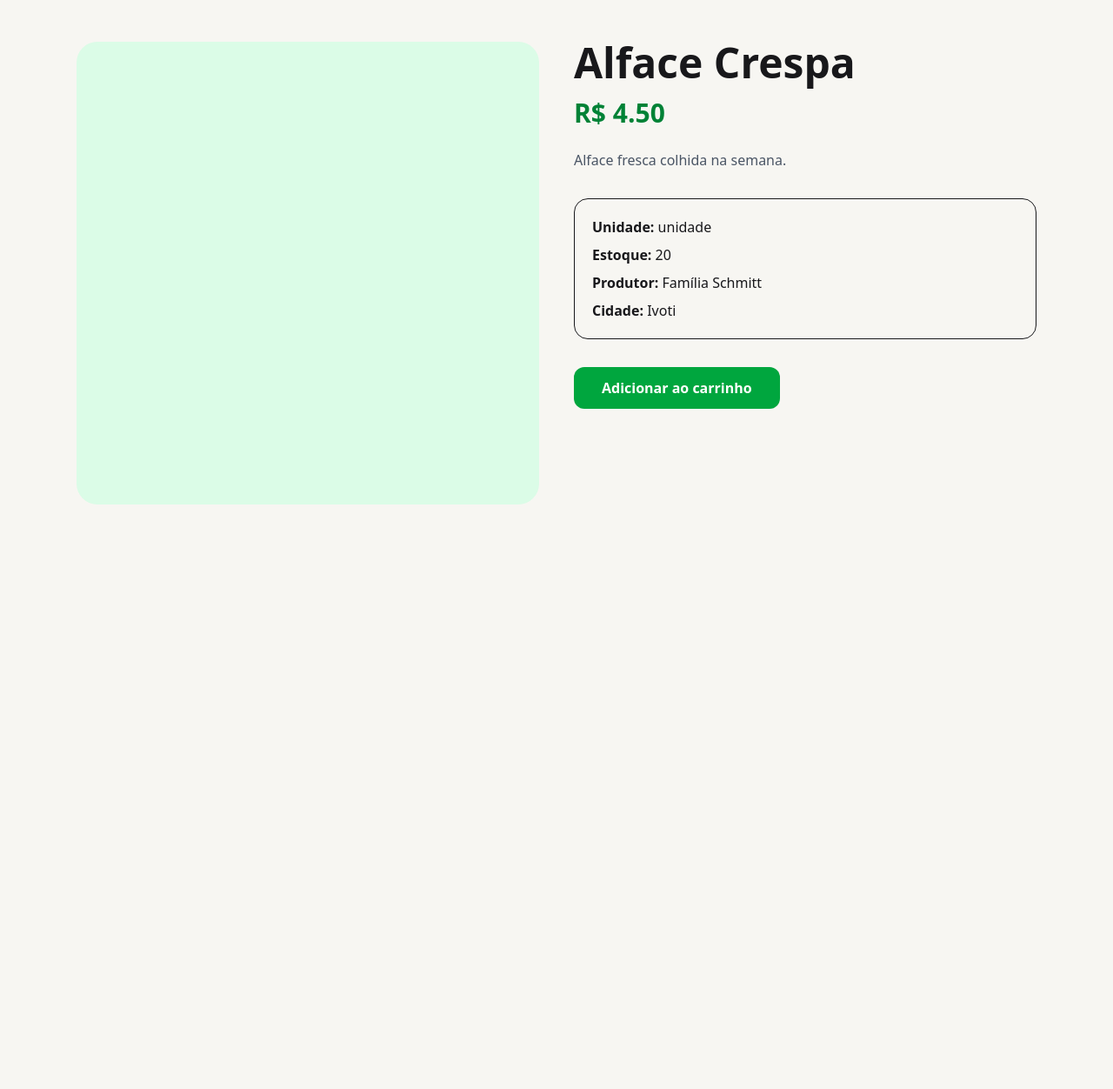
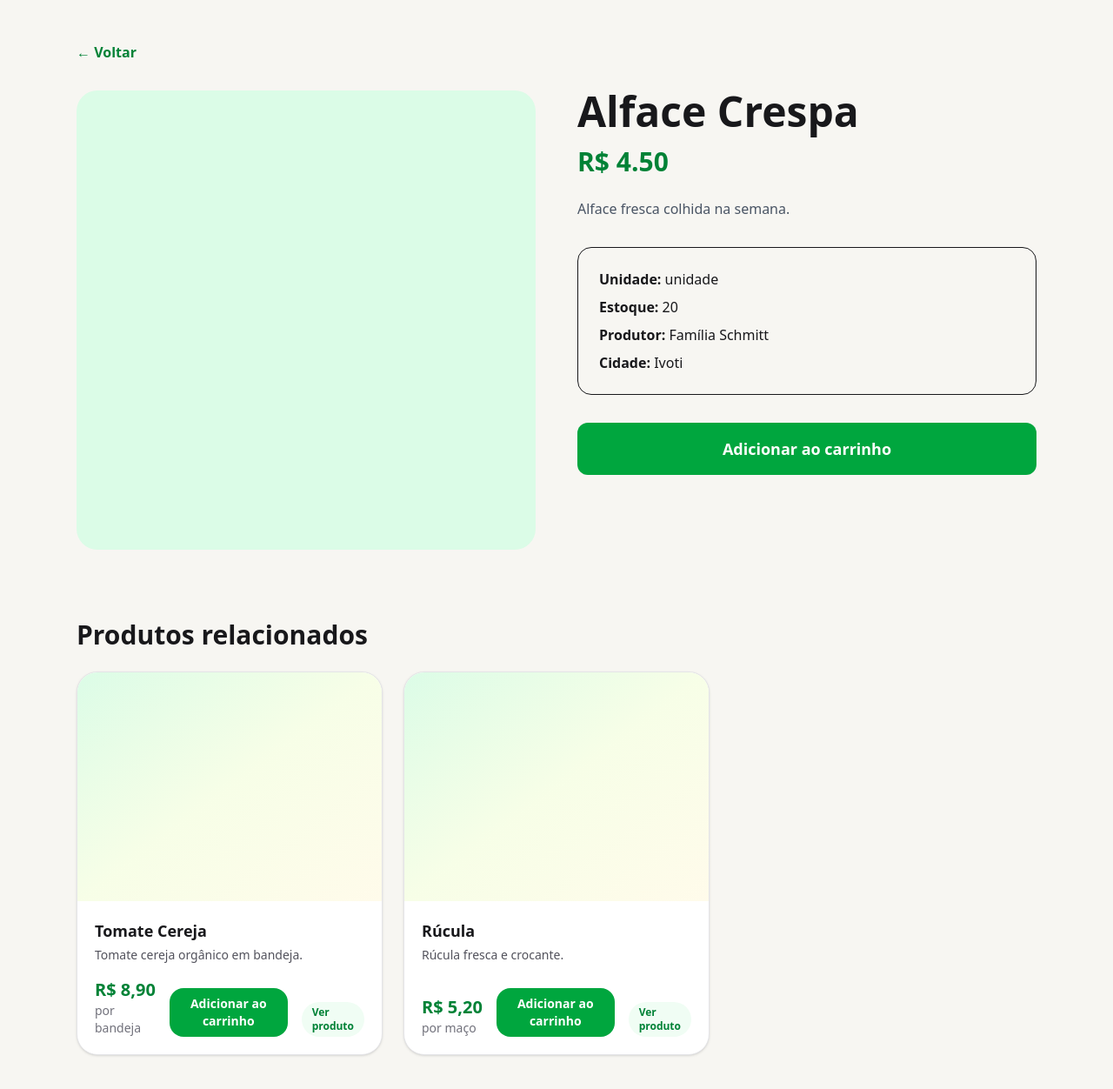
Before and after one commit to opedromeireless/pomar, a Next.js app: page /produto/alface-crespa in a window 1280 px wide. Shown: the top 1252 px of the page at 87% size. Before the commit the page ends 800 px from the top, so only its background shows below. Built offline with nearby package versions, Linux system fonts and the light colour scheme.

Commit message:
feat: create product details page

```diff
--- a/app/produto/[slug]/page.tsx
+++ b/app/produto/[slug]/page.tsx
@@ -1,5 +1,7 @@
 import { notFound } from "next/navigation";
+import Link from "next/link";
 import { products, producers } from "@/data/mock-data";
+import { RelatedProducts } from "@/components/product/related-products";
 
 type ProductPageProps = {
   params: Promise<{
@@ -16,11 +18,15 @@ export default async function ProductPage({ params }: ProductPageProps) {
     notFound();
   }
 
-  const producer = producers.find((item) => item.id === product?.producerId);
+  const producer = producers.find((item) => item.id === product.producerId);
 
   return (
     <main className="mx-auto max-w-6xl px-6 py-12">
-      <div className="grid gap-10 lg:grid-cols-2">
+      <Link href="/" className="mb-8 inline-block text-green-700 font-semibold">
+        ← Voltar
+      </Link>
+
+      <div className="grid gap-12 lg:grid-cols-2">
         <div className="aspect-square rounded-3xl bg-green-100" />
 
         <div>
@@ -32,7 +38,7 @@ export default async function ProductPage({ params }: ProductPageProps) {
 
           <p className="mt-6 text-gray-600">{product.description}</p>
 
-          <div className="mt-8 space-y-2 rounded-2xl border p-5">
+          <div className="mt-8 space-y-2 rounded-2xl border p-6">
             <p>
               <strong>Unidade:</strong> {product.unit}
             </p>
@@ -50,11 +56,16 @@ export default async function ProductPage({ params }: ProductPageProps) {
             </p>
           </div>
 
-          <button className="mt-8 rounded-xl bg-green-600 px-8 py-3 font-semibold text-white hover:bg-green-700">
+          <button className="mt-8 w-full rounded-xl bg-green-600 py-4 text-lg font-semibold text-white hover:bg-green-700">
             Adicionar ao carrinho
           </button>
         </div>
       </div>
+
+      <RelatedProducts
+        categoryId={product.categoryId}
+        currentProductId={product.id}
+      />
     </main>
   );
 }
--- /dev/null
+++ b/components/product/related-products.tsx
@@ -0,0 +1,27 @@
+import { products } from "@/data/mock-data";
+import { ProductCard } from "./product-card";
+
+type Props = {
+  categoryId: string;
+  currentProductId: string;
+};
+
+export function RelatedProducts({ categoryId, currentProductId }: Props) {
+  const related = products
+    .filter((p) => p.categoryId === categoryId && p.id !== currentProductId)
+    .slice(0, 3);
+
+  if (related.length === 0) return null;
+
+  return (
+    <section className="mt-20">
+      <h2 className="mb-6 text-3xl font-bold">Produtos relacionados</h2>
+
+      <div className="grid gap-6 md:grid-cols-3">
+        {related.map((product) => (
+          <ProductCard key={product.id} product={product} />
+        ))}
+      </div>
+    </section>
+  );
+}
```
